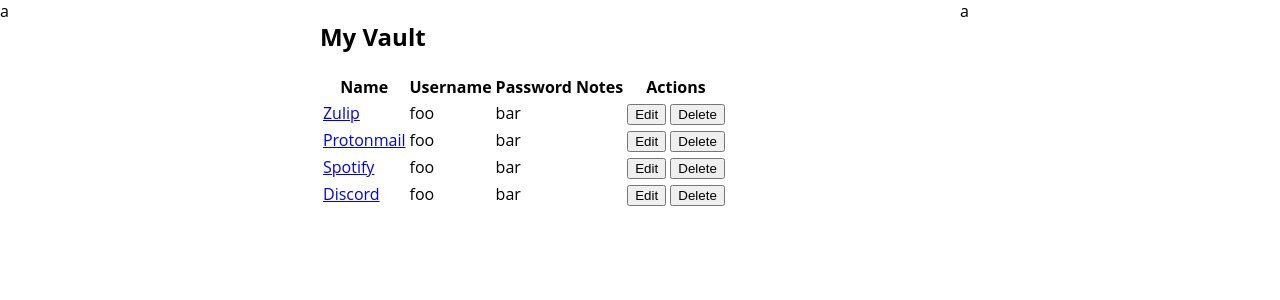
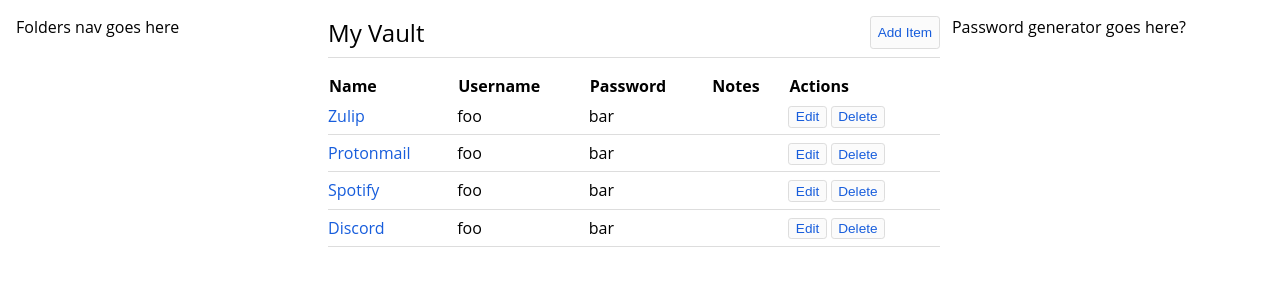
Before and after one commit to ikoide/django-password-manager, a Django app: page / in a window 1280 px wide. Shown: the part 56-356 px from the top of the page. Run offline with Django 4.2, Linux system fonts and the light colour scheme; data comes from the database, SQL or seed files in the repository; both versions use the stored data as it was after the commit; some web fonts are replaced.

Commit message:
more vault styling and new password sample entries added

```diff
--- a/dpm/apps/passwords/templates/passwords/vault.html
+++ b/dpm/apps/passwords/templates/passwords/vault.html
@@ -2,11 +2,14 @@
 {% block content %}
 <div class="row">
     <div class="col-3">
-        a
+        <p>Folders nav goes here</p>
     </div>
     <div class="col-6">
-        <h2>My Vault</h2>
-        <table>
+        <div class="header">
+            <h2>My Vault</h2>
+            <button class="btn">Add Item</button>
+        </div>
+        <table class="entries-table">
             <tr>
                 <th>Name</th>
                 <th>Username</th>
@@ -21,15 +24,15 @@
                     <td>{{ entry.password }}</td>
                     <td>{{ entry.notes }}</td>
                     <td>
-                        <button>Edit</button>
-                        <button>Delete</button>
+                        <button class="btn">Edit</button>
+                        <button class="btn">Delete</button>
                     </td>
                 </tr>
             {% endfor %}
         </table>
     </div>
     <div class="col-3">
-        a
+        <p>Password generator goes here?</p>
     </div>
 </div>
 {% endblock content %}
--- a/dpm/common/static/styles/main.css
+++ b/dpm/common/static/styles/main.css
@@ -143,6 +143,21 @@
   font-family: "Open Sans";
 }
 
+h1, h2, h3, h4, h5, h6, p {
+  margin: 0;
+  padding: 0;
+  font-weight: 400;
+}
+
+a {
+  color: #175DDC;
+  text-decoration: none;
+}
+
+main {
+  padding: 1rem;
+}
+
 nav {
   background-color: #175DDC;
   height: 3.5rem;
@@ -184,4 +199,42 @@
   color: #FFFFFF;
 }
 
+.header {
+  border-bottom: 1px solid #DDDDDD;
+  margin-bottom: 1rem;
+  padding-bottom: 0.5rem;
+  font-weight: 600;
+  display: flex;
+  justify-content: space-between;
+}
+
+.entries-table {
+  width: 100%;
+  border-collapse: collapse;
+  text-align: left;
+}
+.entries-table td {
+  padding: 0.4rem 0rem;
+}
+.entries-table tr:not(:first-child) {
+  border-bottom: 1px solid #DDDDDD;
+}
+
+.btn {
+  background-color: #FBFBFB;
+  border-color: #CED4DA;
+  color: #175DDC;
+  cursor: pointer;
+  padding: 0.15rem 0.4rem;
+  font-size: 0.85rem;
+  border: 1px solid #DDDDDD;
+  border-radius: 0.2rem;
+  font-weight: 400;
+  transition-duration: 400ms;
+}
+.btn:hover {
+  background-color: #175DDC;
+  color: #FFFFFF;
+}
+
 /*# sourceMappingURL=main.css.map */
--- a/dpm/common/static/styles/main.scss
+++ b/dpm/common/static/styles/main.scss
@@ -5,6 +5,18 @@
     margin: 0;
 
     font-family: "Open Sans";
+}
+
+h1, h2, h3, h4, h5, h6, p {
+    margin: 0;
+    padding: 0;
+    font-weight: 400;
+}
+
+a { color: #175DDC; text-decoration: none; }
+
+main {
+    padding: 1rem;
 }
 
 nav {
@@ -52,3 +64,46 @@
         }
     }
 }
+
+.header {
+    border-bottom: 1px solid #DDDDDD;
+    margin-bottom: 1rem;
+    padding-bottom: 0.5rem;
+    font-weight: 600;
+
+    display: flex;
+    justify-content: space-between;
+}
+
+.entries-table {
+    width: 100%;
+    border-collapse: collapse;
+    text-align: left;
+
+    td {
+        padding: 0.4rem 0rem;
+    }
+
+    tr:not(:first-child) {
+        border-bottom: 1px solid #DDDDDD;
+    }
+}
+
+.btn {
+    background-color: #FBFBFB;
+    border-color: #CED4DA;
+    color: #175DDC;
+
+    cursor: pointer;
+    padding: 0.15rem 0.4rem;
+    font-size: 0.85rem;
+    border: 1px solid #DDDDDD;
+    border-radius: 0.2rem;
+    font-weight: 400;
+    transition-duration: 400ms;
+
+    &:hover {
+        background-color: #175DDC;
+        color: #FFFFFF;
+    }
+}
--- a/dpm/common/templates/base.html
+++ b/dpm/common/templates/base.html
@@ -27,6 +27,8 @@
                 </div>
             </nav>
         </header>
+        <main>
         {% block content %}{% endblock content %}
+        </main>
     </body>
 </html>
```
Also changed, not shown: dpm/db.sqlite3, 1 other file.
